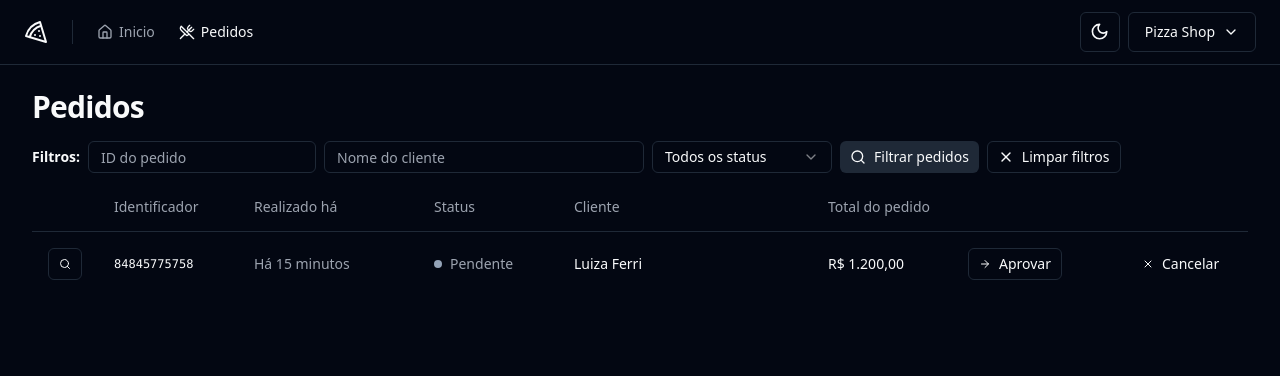
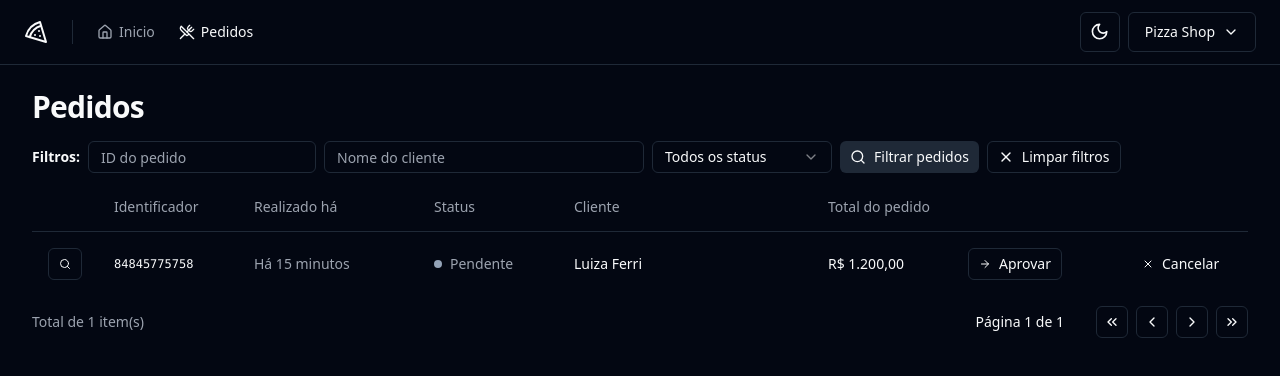
Before and after one commit to LuizaFerri/Pizza-shop, a React (Vite) app: page /orders in a window 1280 px wide. Shown: the top 376 px of the page. Built offline with nearby package versions, Linux system fonts and the light colour scheme; the HTML template or start-up script is replaced by a standard one.

Commit message:
Componente: Paginação

```diff
--- /dev/null
+++ b/src/components/pagination.tsx
@@ -0,0 +1,46 @@
+import { ChevronLeft, ChevronRight, ChevronsLeft, ChevronsRight } from "lucide-react";
+import { Button } from "./ui/button";
+
+export interface PaginationProps {
+  pageIndex: number;
+  totalCount: number;
+  perPage: number;
+}
+
+export function Pagination({
+  pageIndex,
+  totalCount,
+  perPage,
+}: PaginationProps) {
+  const pages = Math.ceil(totalCount / perPage) || 1;
+  return (
+    <div className="flex items-center justify-between">
+      <span className="text-sm text-muted-foreground">
+        Total de {totalCount} item(s)
+      </span>
+      <div className="flex items-center gap-6 lg:gap-8">
+        <div className="text-sm font-medium">
+          Página {pageIndex + 1} de {pages}{" "}
+        </div>
+        <div className="flex items-center gap-2">
+        <Button variant="outline" className="h-8 w-8 p-0">
+            <ChevronsLeft className="w-4 h-4" />
+            <span className="sr-only">Primeira página</span>
+        </Button>
+        <Button variant="outline" className="h-8 w-8 p-0">
+            <ChevronLeft className="w-4 h-4" />
+            <span className="sr-only">Proxima página</span>
+        </Button>
+        <Button variant="outline" className="h-8 w-8 p-0">
+            <ChevronRight className="w-4 h-4" />
+            <span className="sr-only">página anterior</span>
+        </Button>
+        <Button variant="outline" className="h-8 w-8 p-0">
+            <ChevronsRight className="w-4 h-4" />
+            <span className="sr-only">última página</span>
+        </Button>
+        </div>
+      </div>
+    </div>
+  );
+}
--- a/src/pages/auth/app/orders/orders.tsx
+++ b/src/pages/auth/app/orders/orders.tsx
@@ -8,6 +8,7 @@
 import { Helmet } from "react-helmet-async";
 import { OrderTableRow } from "./orders-table-row";
 import { OrderTableFilter } from "./orders-table-filters";
+import { Pagination } from "@/components/pagination";
 
 export function Orders() {
   return (
@@ -15,7 +16,7 @@
       <Helmet title="Pedidos" />
       <div className="flex flex-col gap-4">
         <h1 className="text-3xl font-bold tracking-tight">Pedidos</h1>
-      </div>
+
         <div className="space-y-2.5">
           <OrderTableFilter />
           <div className="bolder rounded-md">
@@ -37,6 +38,8 @@
               </TableBody>
             </Table>
           </div>
+          <Pagination pageIndex={0} totalCount={1} perPage={1} />
+        </div>
       </div>
     </>
   );
```
Lines whose indentation alone changed are shown as unchanged.
